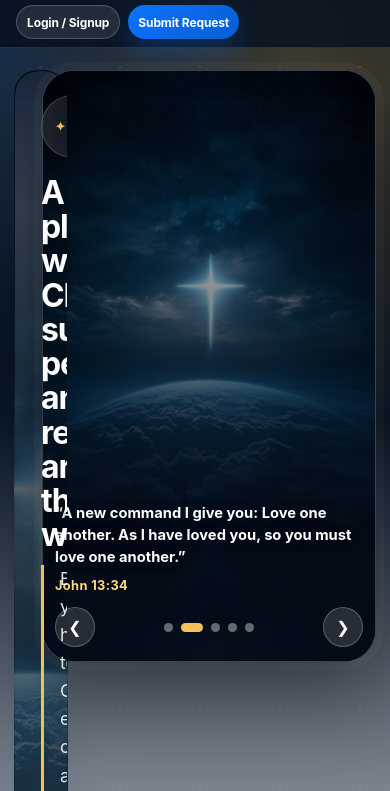
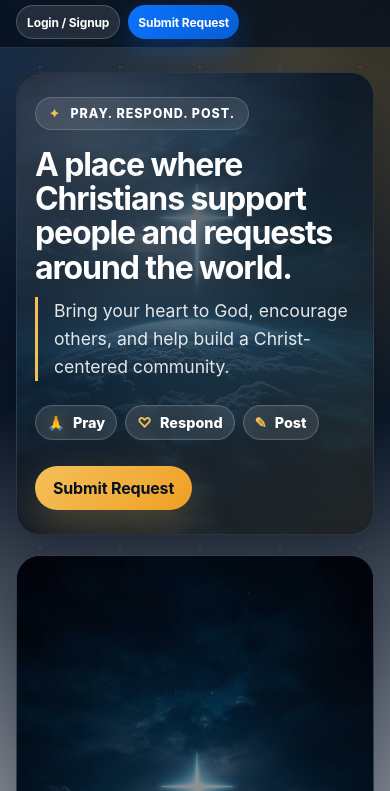
Before and after one commit to flavionvs/christhelper, a plain HTML site: page frontend/index.html in a window 390 px wide. Shown: the part 53-844 px from the top of the page. Drawn offline with Linux system fonts and the light colour scheme; no server answers.

Commit message:
Landing Pgae layout

```diff
--- a/frontend/css/styles.css
+++ b/frontend/css/styles.css
@@ -2030,3 +2030,81 @@ input:focus, select:focus, textarea:focus { border-color: #0b73ff !important; bo
   color: #203146;
   text-shadow: none;
 }
+
+/* Mobile hero separation: keep the intro card and verse card as two clear sections */
+@media (max-width: 760px) {
+  .hero-home {
+    padding-top: 24px;
+    padding-bottom: 30px;
+  }
+
+  .hero-home .container {
+    width: min(var(--container), calc(100% - 32px));
+  }
+
+  .hero-grid-home {
+    display: grid;
+    grid-template-columns: 1fr;
+    gap: 22px;
+    align-items: stretch;
+  }
+
+  .hero-copy-home,
+  .hero-visual {
+    width: 100%;
+    max-width: 100%;
+    min-width: 0;
+    justify-self: stretch;
+  }
+
+  .hero-copy-home {
+    margin: 0;
+    min-height: auto;
+    padding: 28px 22px;
+    border-radius: 28px;
+    border: 1px solid rgba(255,255,255,0.16);
+    box-shadow: 0 18px 48px rgba(3, 8, 19, 0.30);
+  }
+
+  .hero-visual {
+    margin-top: 0;
+    display: block;
+  }
+
+  .hero-visual-frame {
+    min-height: 320px;
+    border-radius: 28px;
+    border: 1px solid rgba(255,255,255,0.18);
+    box-shadow: 0 18px 48px rgba(3, 8, 19, 0.30);
+  }
+
+  .hero-visual-frame img {
+    min-height: 320px;
+  }
+
+  .hero + .section {
+    margin-top: 4px;
+    padding-top: 28px;
+    border-top: 1px solid rgba(255,255,255,0.10);
+  }
+}
+
+@media (max-width: 480px) {
+  .hero-grid-home {
+    gap: 20px;
+  }
+
+  .hero-copy-home {
+    padding: 24px 18px;
+    border-radius: 24px;
+  }
+
+  .hero-visual-frame {
+    min-height: 300px;
+    border-radius: 24px;
+  }
+
+  .hero-visual-frame img {
+    min-height: 300px;
+  }
+}
```
